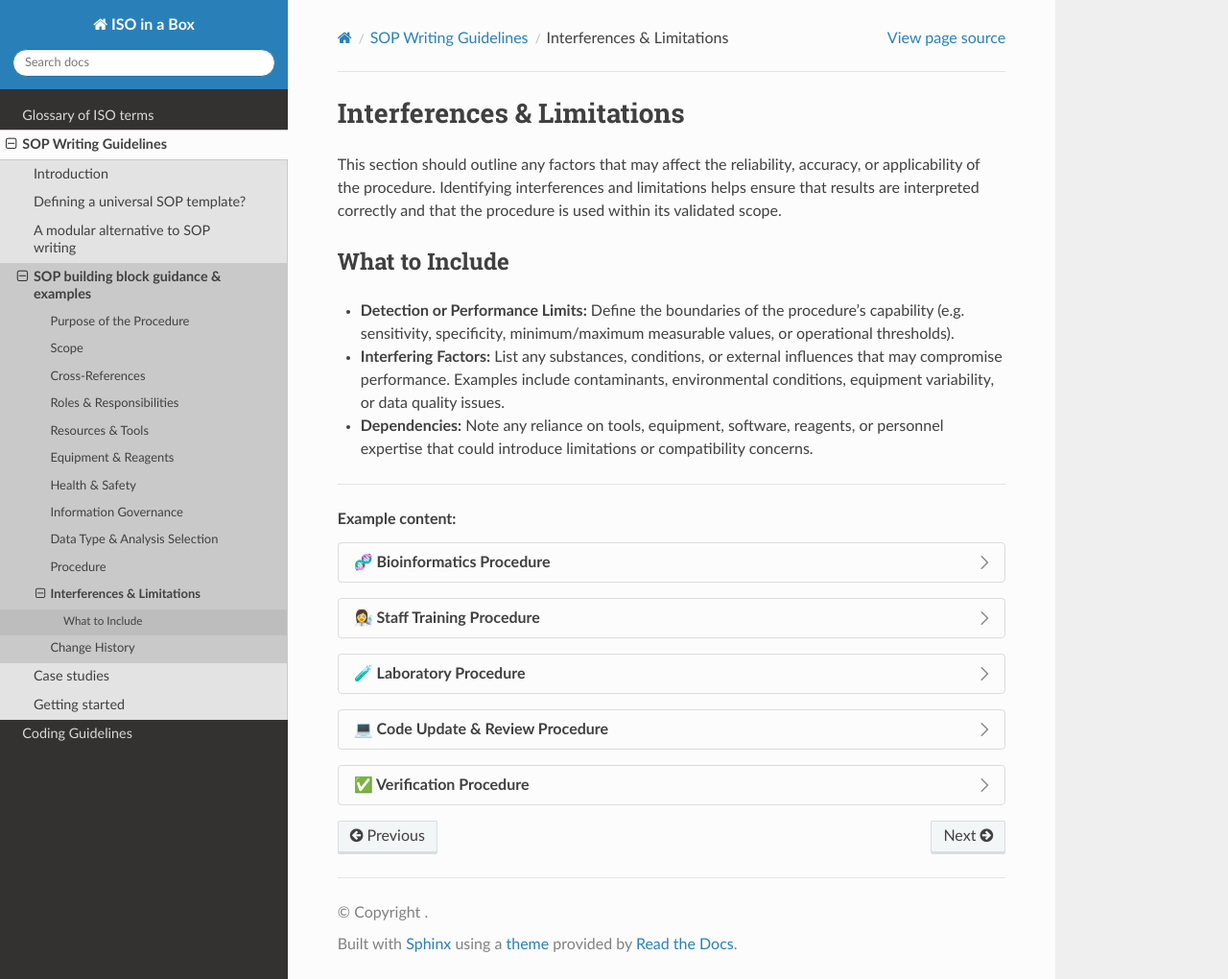
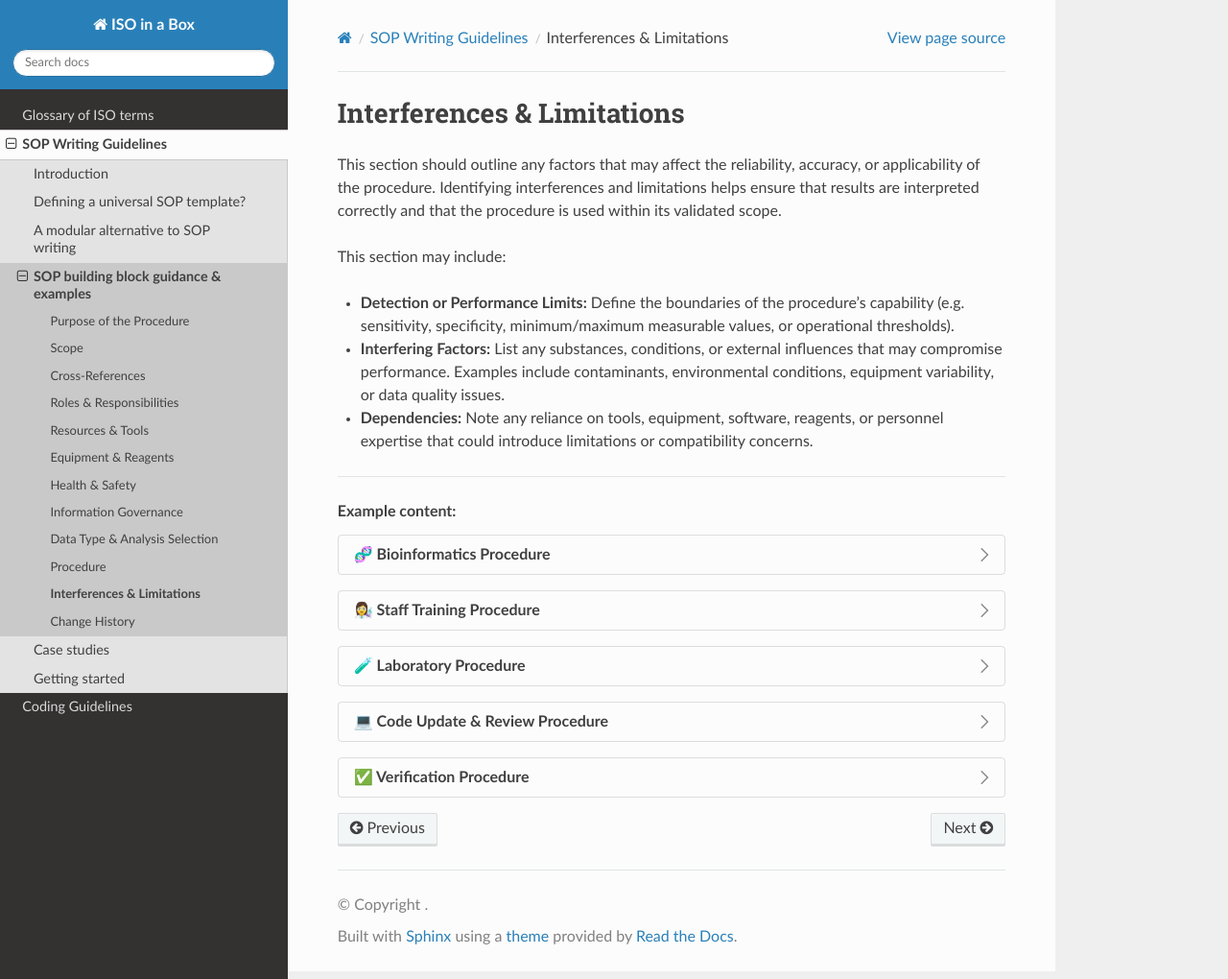
Before and after one commit to ASendellPrice/IIB-rtd, a Sphinx documentation site: the page built from docs/source/sop_guide_interference_limitations.rst, in a window 1280 px wide and 1020 px high. Shown: the whole window at 96% size. Built offline with Sphinx 7.4.7 and the Read the Docs theme 3.1.0, drawn with Linux system fonts in a browser that asks for light colours; pages that are not in the unit, such as notebooks, are missing from menus.

Commit message:
Removing subheading

```diff
--- a/docs/source/sop_guide_interference_limitations.rst
+++ b/docs/source/sop_guide_interference_limitations.rst
@@ -3,8 +3,7 @@ Interferences & Limitations
 
 This section should outline any factors that may affect the reliability, accuracy, or applicability of the procedure. Identifying interferences and limitations helps ensure that results are interpreted correctly and that the procedure is used within its validated scope.
 
-What to Include
----------------
+This section may include:
 
 - **Detection or Performance Limits:** Define the boundaries of the procedure’s capability (e.g. sensitivity, specificity, minimum/maximum measurable values, or operational thresholds).
 
```
